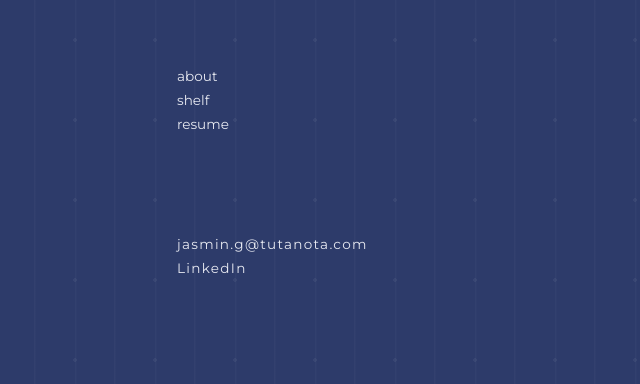
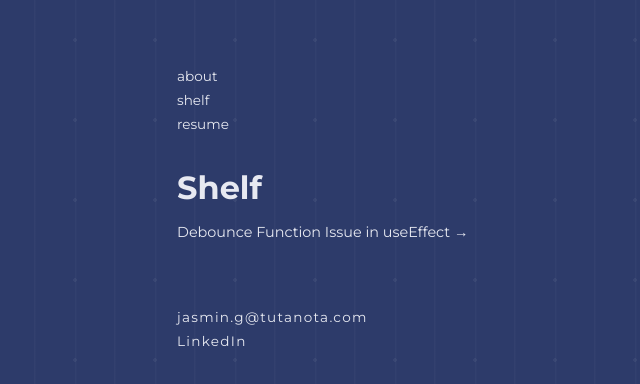
Before and after one commit to jasmingubeljic/jasmingubeljic.github.io, a Next.js app: page /shelf in a window 1280 px wide. Shown: the top 384 px of the page, without its empty margins (125-765 px from the left). Built offline with nearby package versions, Linux system fonts and the light colour scheme.

Commit message:
feat: add shelf page

```diff
--- a/next.config.mjs
+++ b/next.config.mjs
@@ -5,17 +5,19 @@
 //   reactStrictMode: true,
 // };
 
-const nextConfig = {
-  async redirects() {
-    return [
-      {
-        source: "/shelf",
-        destination: "/shelf/issue-of-debouncer-function-within-useEffect-hook",
-        permanent: true,
-      },
-    ];
-  },
-};
+// const nextConfig = {
+//   async redirects() {
+//     return [
+//       {
+//         source: "/shelf",
+//         destination: "/shelf/issue-of-debouncer-function-within-useEffect-hook",
+//         permanent: true,
+//       },
+//     ];
+//   },
+// };
+
+const nextConfig = {};
 
 // const nextConfig = {};
 
--- a/src/app/globals.css
+++ b/src/app/globals.css
@@ -95,6 +95,11 @@ p code {
   box-shadow: 1px 1px 1px var(--prussian-blue);
   border-radius: 0.2rem;
   opacity: 0.85;
+}
+
+a {
+  color: var(--easy-text);
+  text-decoration: none;
 }
 
 ::-moz-selection {
--- a/src/app/shelf/page.js
+++ b/src/app/shelf/page.js
@@ -1,11 +1,19 @@
 import Link from "next/link";
+import styles from "./page.module.css";
 
 export default function Articles() {
-  // return (
-  //   <>
-  //     <h1>shelf page</h1>
-  //     <Link href="/shelf/link-1">link 1</Link>
-  //     <Link href="/shelf/link-2">link 2</Link>
-  //   </>
-  // );
+  return (
+    <>
+      <h1>Shelf</h1>
+
+      <Link
+        href="/shelf/debounce-function-issue-in-useEffect"
+        className={styles.link}
+      >
+        Debounce Function Issue in useEffect
+      </Link>
+
+      {/* <Link href="/shelf/link-2">link 2</Link> */}
+    </>
+  );
 }
--- /dev/null
+++ b/src/app/shelf/page.module.css
@@ -0,0 +1,8 @@
+.link {
+  font-size: 0.9rem;
+  margin-top: 1rem;
+}
+
+.link::after {
+  content: " →";
+}
--- a/src/components/Articles/Article1.js
+++ b/src/components/Articles/Article1.js
@@ -8,7 +8,7 @@ export default function Article1() {
   const codeString = ``;
   return (
     <>
-      <h1>Issue of debouncer function within useEffect</h1>
+      <h1>Debounce Function Issue in useEffect</h1>
       <p>
         Let's say we want to make a fetch API call each time the query parameter
         changes. We're also going to add a debouncer because these changes can
```
